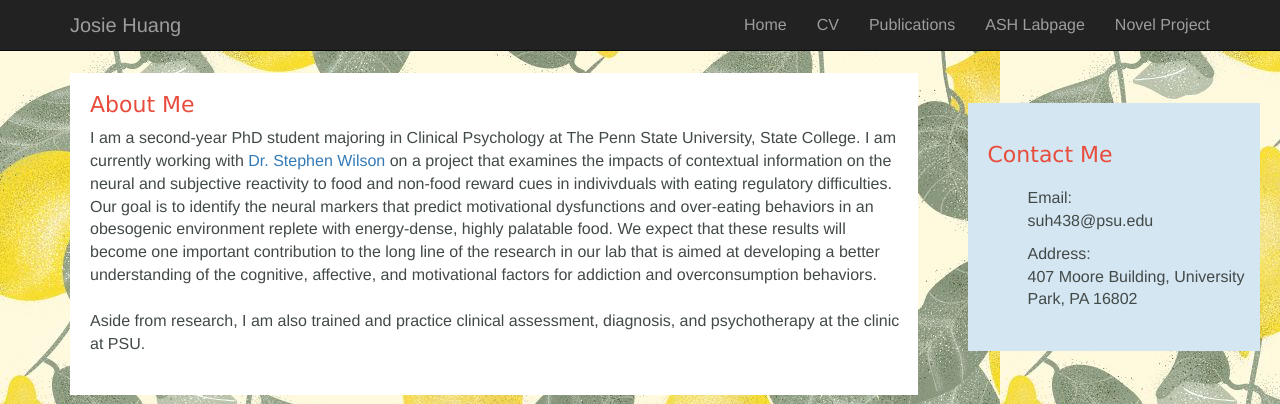
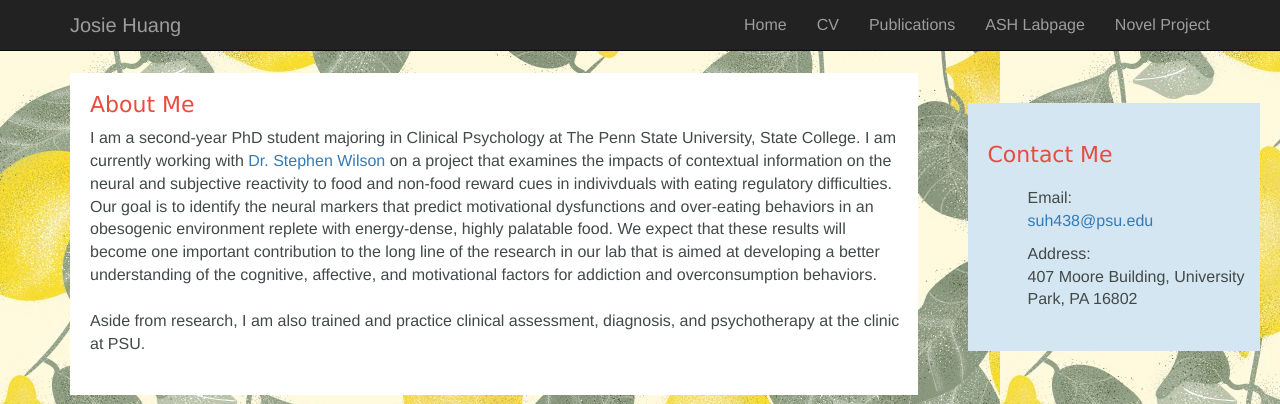
Before and after one commit to josie-shuang/josie-shuang.github.io, a Jekyll site: the page built from index.html, in a window 1280 px wide. Shown: the top 404 px of the page. Built offline with Jekyll 4.4.1, drawn with Linux system fonts in a browser that asks for light colours.

Commit message:
Update main_style.css

```diff
--- a/css/main_style.css
+++ b/css/main_style.css
@@ -146,10 +146,6 @@ hr{
 	padding-top: 10px;
 }
 
-#ContactInfo a{
-	color: #424949; ;   /* change hyperlink color */
-}
-
 #novel body {
 	background-image: url("../img/Chinese_peasant_rebel.jpeg");
 	padding-top: 0;
```
